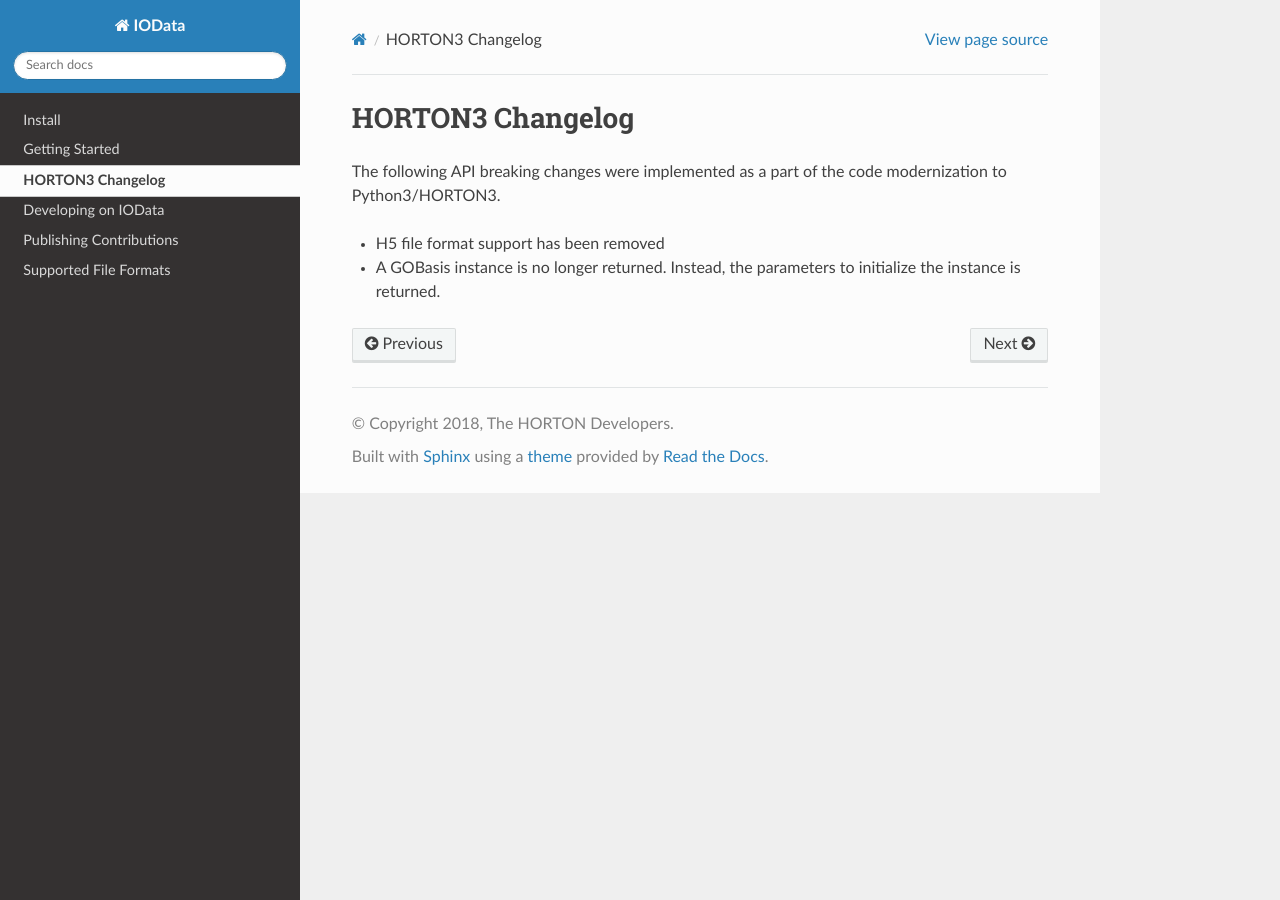
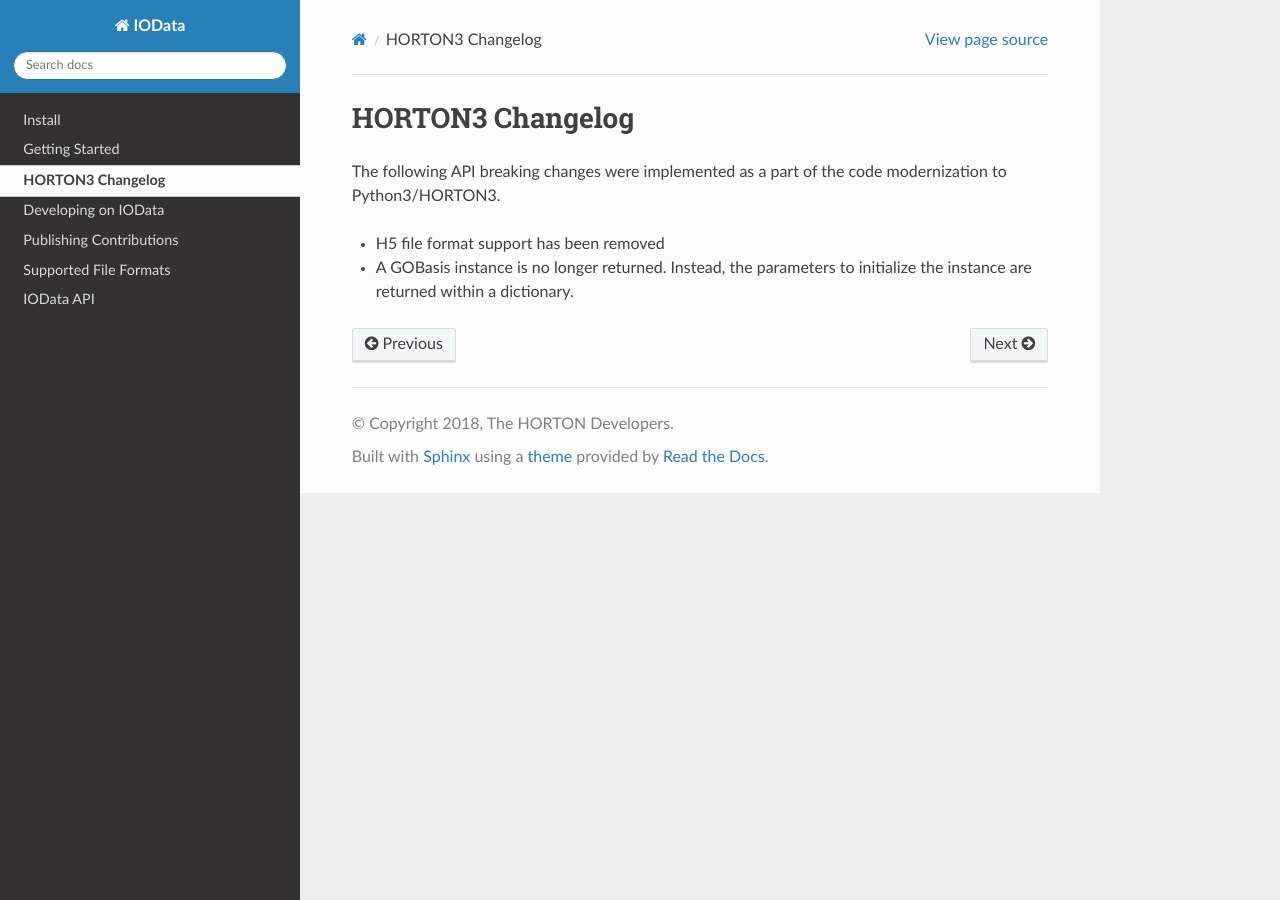
Before and after one commit to theochem/iodata, a Sphinx documentation site: the page built from doc/changelog.rst, in a window 1280 px wide. Built offline with Sphinx 7.4.7 and the Read the Docs theme 2.0.0, drawn with Linux system fonts in a browser that asks for light colours; pages that are not in the unit, such as notebooks, are missing from menus.

```diff
--- /dev/null
+++ b/doc/API.rst
@@ -0,0 +1,7 @@
+IOData API
+==========
+
+.. toctree::
+   :maxdepth: 2
+
+   pyapi/iodata
--- a/doc/changelog.rst
+++ b/doc/changelog.rst
@@ -6,4 +6,4 @@ Python3/HORTON3.
 
 * H5 file format support has been removed
 * A GOBasis instance is no longer returned. Instead, the parameters to initialize the instance
-  is returned.
+  are returned within a dictionary.
--- a/doc/index.rst
+++ b/doc/index.rst
@@ -37,7 +37,7 @@ API Reference
 .. toctree::
    :maxdepth: 2
 
-   pyapi/iodata
+   API
 
 Indices and tables
 ==================
```
